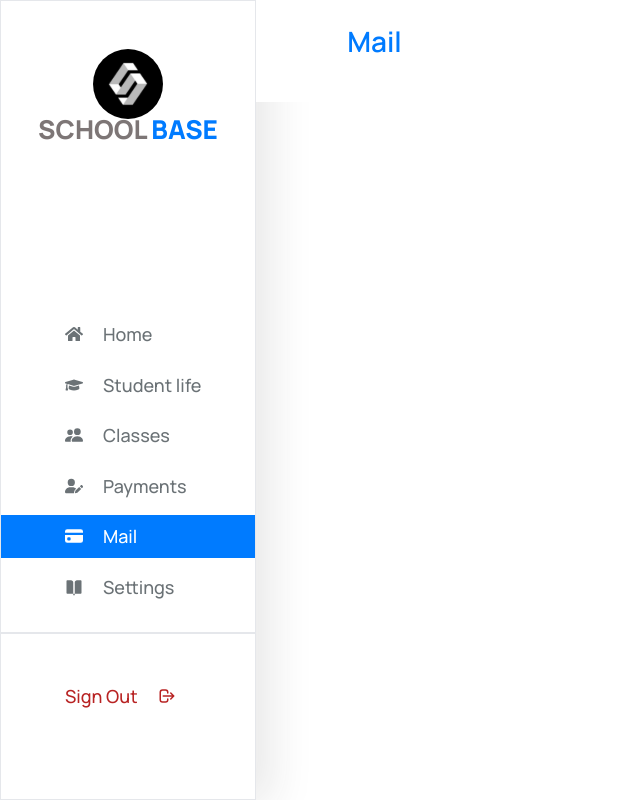
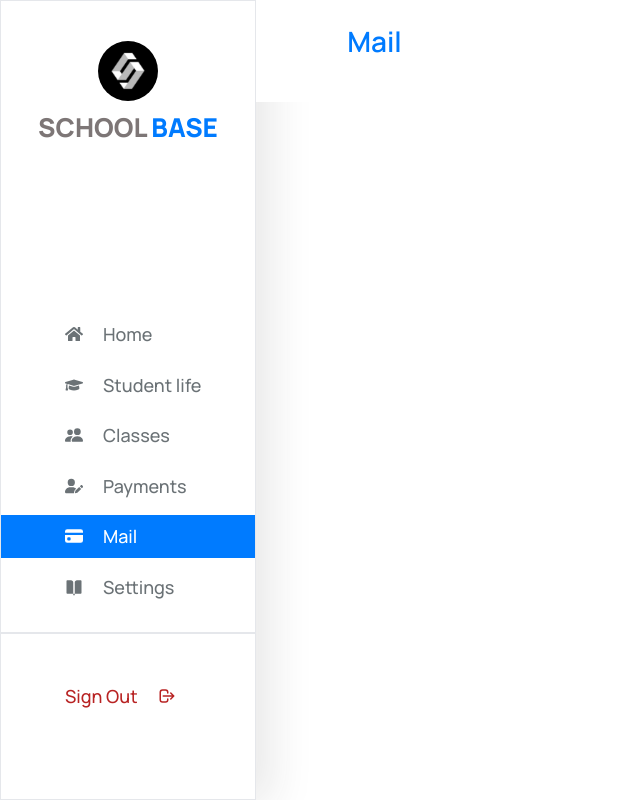
Before and after one commit to oreoluwa212/schoolbase-lms-app, a React (Vite) app: page /student/mail in a window 1280 px wide. Shown: the whole page, without its empty margins (0-640 px from the left). Built offline with nearby package versions, Linux system fonts and the light colour scheme.

Commit message:
fix: fixed

```diff
--- a/src/components/students-dashboard/Sidebar.jsx
+++ b/src/components/students-dashboard/Sidebar.jsx
@@ -29,8 +29,8 @@ const Sidebar = ({ isOpen }) => {
   }, [location.pathname]);
   return (
     <>
-      <div className="border w-[20%] hidden lgss:flex flex-col items-center pt-12 pb-10 h-screen justify-between font-bold text-[#7D7676] text-sm sidebar">
-        <div className="w-full h-[70px] text-[26px] font-extrabold">
+      <div className="border w-[20%] hidden lgss:flex flex-col gap-4 items-center pt-10 pb-10 h-screen justify-between font-bold text-[#7D7676] text-sm sidebar">
+        <div className="w-full h-[60px] text-[26px] flex flex-col gap-4 font-extrabold">
           <img src={schoolbaseLogo} alt="" className="w-full h-full bg-cover" />
           <h1 className="text-center">
             SCHOOL <span className="text-primary">BASE</span>
```
